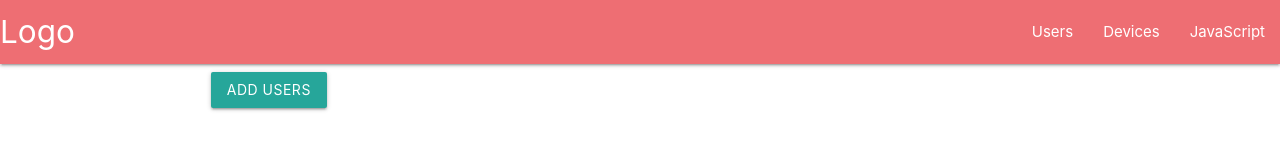
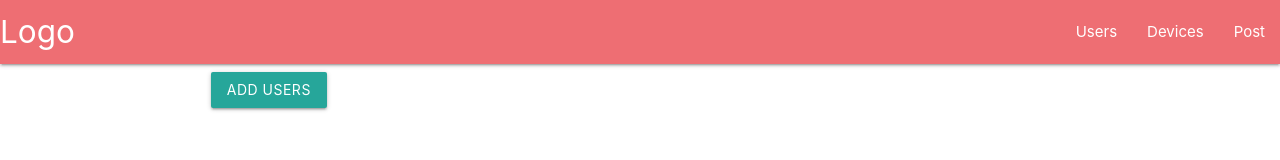
Before and after one commit to maksm04043525/project, a React (Create React App) app: page /users in a window 1280 px wide. Shown: the top 160 px of the page. Built offline with nearby package versions, Linux system fonts and the light colour scheme; no server answers.

Commit message:
add post

```diff
--- a/src/App.css
+++ b/src/App.css
@@ -1,3 +1,9 @@
 .m-1{
   margin: 0.5rem;
 }
+.postBox{
+  width: 100%;
+  height: 250px;
+  background-color: red;
+
+}
--- a/src/components/AppRouter.jsx
+++ b/src/components/AppRouter.jsx
@@ -1,12 +1,14 @@
 import React from "react";
 import { Switch, Route } from "react-router";
 import Devices from "../pages/Devices";
+import Post from "../pages/Post";
 import Users from "../pages/Users";
 const AppRouter=()=>{
     return(
         <Switch>
             <Route path="/users" component={Users}/>
             <Route path="/devices" component={Devices}/>
+            <Route path="/post" component={Post}/>
         </Switch>
     )
 
--- a/src/components/NavBar/NavBar.jsx
+++ b/src/components/NavBar/NavBar.jsx
@@ -9,7 +9,7 @@ const NavBar = ()=>{
           <ul id="nav-mobile" className="right hide-on-med-and-down">
             <li><Link to="/users">Users</Link></li>
             <li><Link to="/devices">Devices</Link></li>
-            <li><a href="collapsible.html">JavaScript</a></li>
+            <li><Link to="/post">Post</Link></li>
           </ul>
         </div>
       </nav>
--- a/src/pages/Users.jsx
+++ b/src/pages/Users.jsx
@@ -67,6 +67,7 @@ const Users =(props)=> {
                 />
 
               </div>
+
               <div className="input-field col s6">
                 <i className="material-icons prefix">phone</i>
 
@@ -78,7 +79,6 @@ const Users =(props)=> {
                 placeholder="Phone Number"
                 value={user.phone}
                 />
-
               </div>
               <div className="col s6">
                 <a className="waves-effect waves-light btn m-1" onClick={()=>AddUser()}>Add</a>
```
Lines whose indentation alone changed are shown as unchanged.
